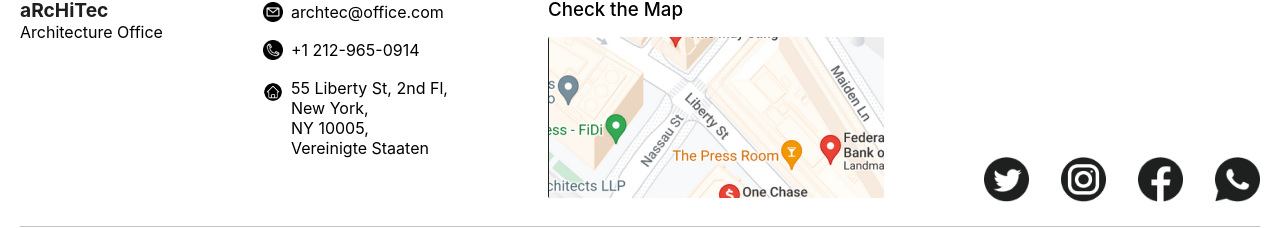
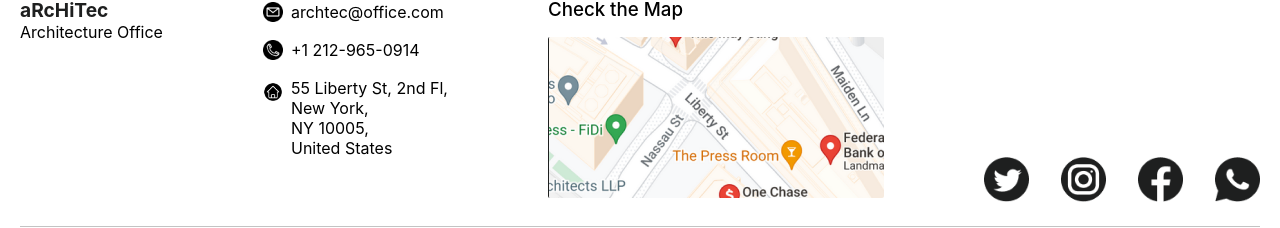
Before and after one commit to versi-on/architecture-office, a React (Create React App) app: page / in a window 1280 px wide. Shown: the part 2843-3071 px from the top of the page. Built offline with nearby package versions, Linux system fonts and the light colour scheme.

Commit message:
edit footer

```diff
--- a/src/components/Footer.jsx
+++ b/src/components/Footer.jsx
@@ -29,7 +29,7 @@ export default function Footer() {
                             <p>55 Liberty St, 2nd Fl,</p>
                             <p>New York,</p>
                             <p>NY 10005,</p>
-                            <p>Vereinigte Staaten</p>
+                            <p>United States</p>
                         </div>
                     </div>
                 </div>
```
